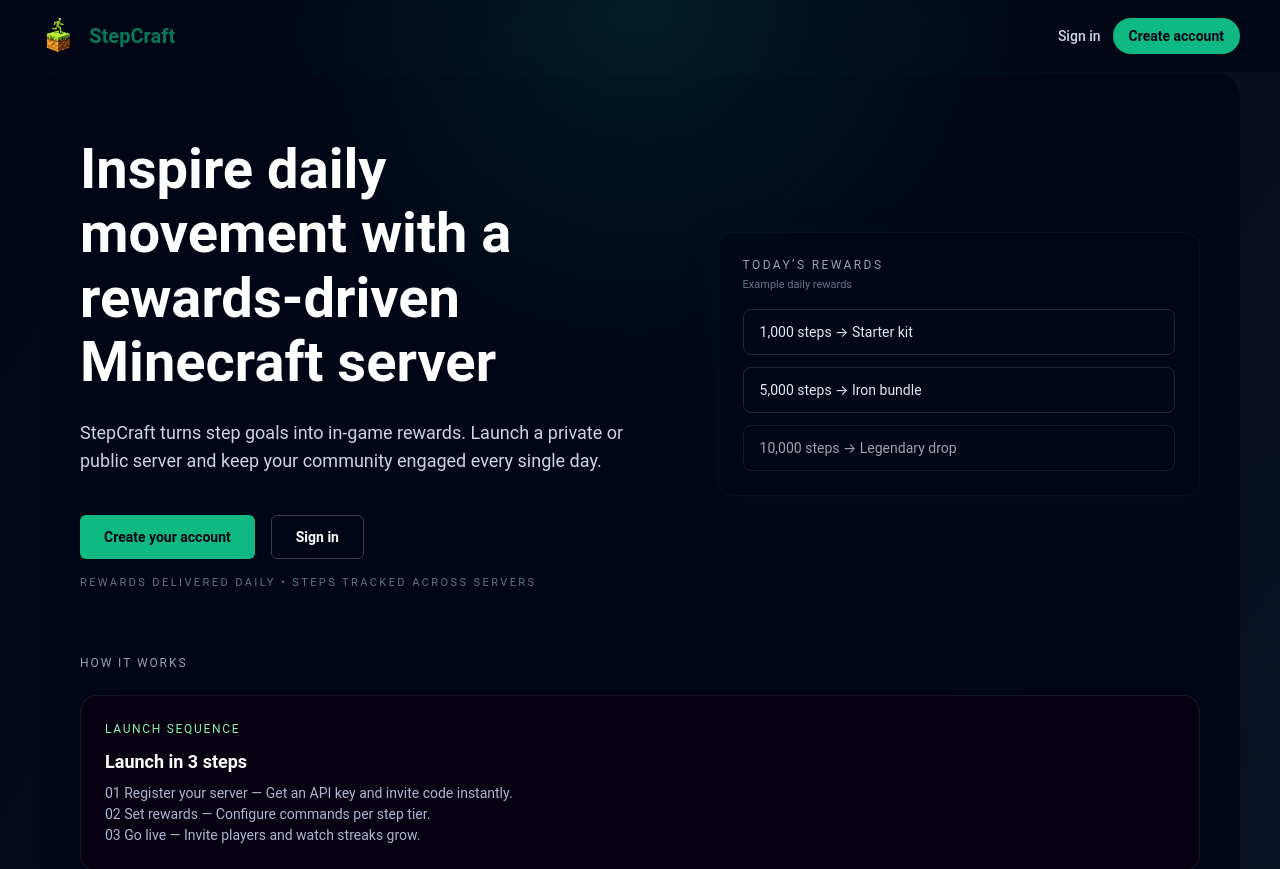
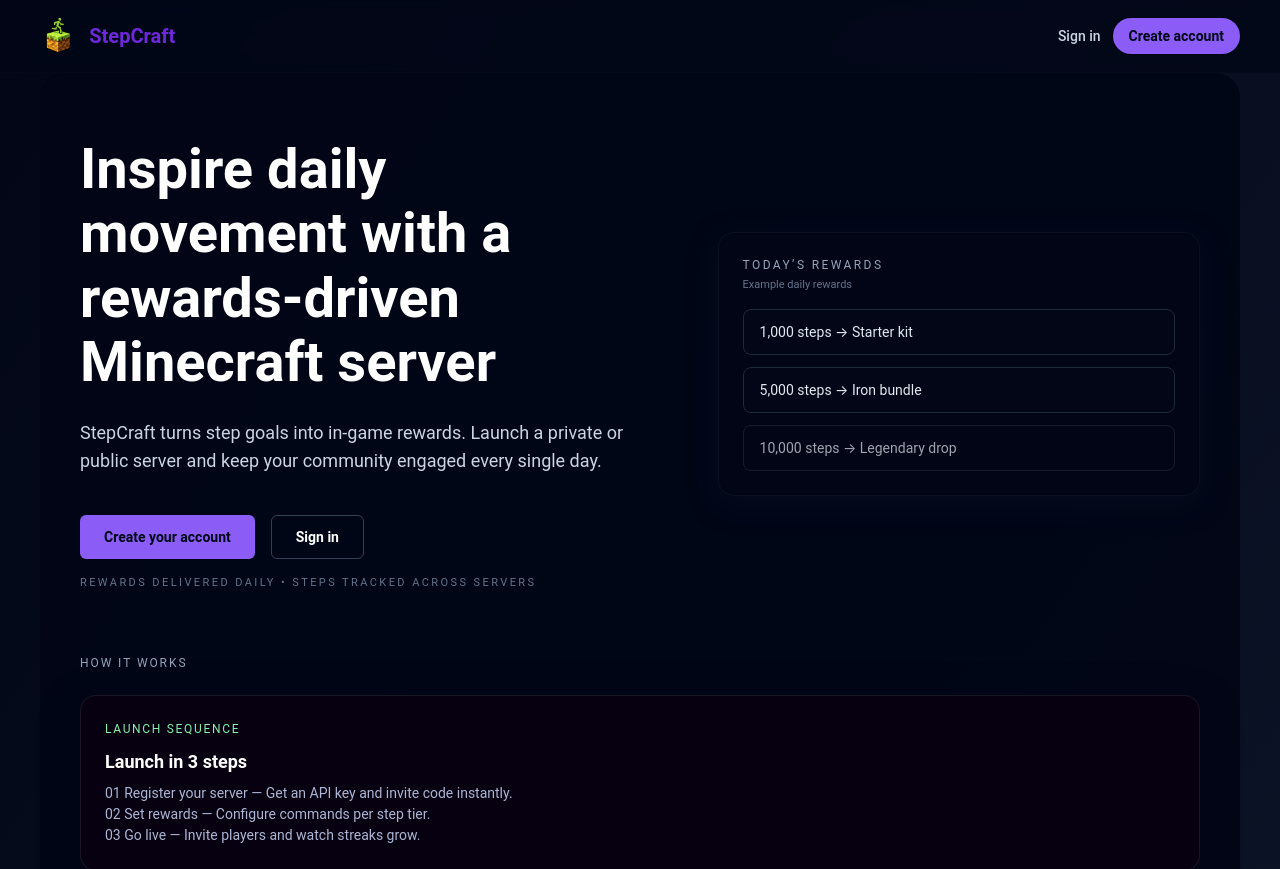
Before and after one commit to JaggerBean/FitCollector, a React (Vite) app in the folder Stepcraft_React/: page / in a window 1280 px wide. Shown: the top 869 px of the page. Built offline with nearby package versions, Linux system fonts and the light colour scheme; no server answers.

Commit message:
color palette myself

```diff
--- a/Stepcraft_React/src/index.css
+++ b/Stepcraft_React/src/index.css
@@ -4,6 +4,22 @@
 
 :root {
   color-scheme: light dark;
+  --brand-50: 239 246 255;
+  --brand-100: 219 234 254;
+  --brand-500: 59 130 246;
+  --brand-600: 37 99 235;
+  --brand-700: 29 78 216;
+  --accent-50: 245 243 255;
+  --accent-100: 237 233 254;
+  --accent-200: 221 214 254;
+  --accent-300: 196 181 253;
+  --accent-400: 167 139 250;
+  --accent-500: 139 92 246;
+  --accent-600: 124 58 237;
+  --accent-700: 109 40 217;
+  --accent-800: 91 33 182;
+  --accent-900: 76 29 149;
+  --accent-950: 46 16 101;
 }
 
 body {
--- a/Stepcraft_React/src/pages/LandingPage.tsx
+++ b/Stepcraft_React/src/pages/LandingPage.tsx
@@ -17,7 +17,7 @@ export default function LandingPage() {
   return (
     <Layout>
       <div className="rounded-3xl bg-slate-950/95 px-6 py-16 md:px-10">
-        <div className="pointer-events-none absolute inset-x-0 top-0 h-96 bg-[radial-gradient(circle_at_top,rgba(16,185,129,0.12),transparent_55%)]" />
+        <div className="pointer-events-none absolute inset-x-0 top-0 h-96 bg-[radial-gradient(circle_at_top,rgba(var(--accent-500),0.12),transparent_55%)]" />
         <div className="space-y-12 md:space-y-16">
           <section className="relative">
             <div className="grid gap-12 lg:grid-cols-[1.1fr_0.9fr] lg:items-center">
@@ -85,7 +85,8 @@ export default function LandingPage() {
           <section className="space-y-6">
           <div className="text-xs uppercase tracking-[0.16em] text-slate-400">How it works</div>
           <MagicBento
-            glowColor="45, 212, 191"
+            glowColor="var(--accent-500)"
+            particleCount={24}
             enableTilt
             cards={[
               {
@@ -105,7 +106,8 @@ export default function LandingPage() {
           <section className="space-y-6">
           <div className="text-xs uppercase tracking-[0.16em] text-slate-400">Features</div>
           <MagicBento
-            glowColor="45, 212, 191"
+            glowColor="var(--accent-500)"
+            particleCount={24}
             enableTilt
             cards={[
               {
@@ -133,7 +135,8 @@ export default function LandingPage() {
           <section className="space-y-6">
           <div className="text-xs uppercase tracking-[0.16em] text-slate-400">Trust & community</div>
           <MagicBento
-            glowColor="45, 212, 191"
+            glowColor="var(--accent-500)"
+            particleCount={24}
             enableTilt
             cards={[
               {
--- a/Stepcraft_React/tailwind.config.js
+++ b/Stepcraft_React/tailwind.config.js
@@ -5,15 +5,37 @@ export default {
     extend: {
       colors: {
         brand: {
-          50: "#eff6ff",
-          100: "#dbeafe",
-          500: "#3b82f6",
-          600: "#2563eb",
-          700: "#1d4ed8",
+          50: "rgb(var(--brand-50) / <alpha-value>)",
+          100: "rgb(var(--brand-100) / <alpha-value>)",
+          500: "rgb(var(--brand-500) / <alpha-value>)",
+          600: "rgb(var(--brand-600) / <alpha-value>)",
+          700: "rgb(var(--brand-700) / <alpha-value>)",
         },
         accent: {
-          500: "#2e7d32",
-          600: "#256629",
+          50: "rgb(var(--accent-50) / <alpha-value>)",
+          100: "rgb(var(--accent-100) / <alpha-value>)",
+          200: "rgb(var(--accent-200) / <alpha-value>)",
+          300: "rgb(var(--accent-300) / <alpha-value>)",
+          400: "rgb(var(--accent-400) / <alpha-value>)",
+          500: "rgb(var(--accent-500) / <alpha-value>)",
+          600: "rgb(var(--accent-600) / <alpha-value>)",
+          700: "rgb(var(--accent-700) / <alpha-value>)",
+          800: "rgb(var(--accent-800) / <alpha-value>)",
+          900: "rgb(var(--accent-900) / <alpha-value>)",
+          950: "rgb(var(--accent-950) / <alpha-value>)",
+        },
+        emerald: {
+          50: "rgb(var(--accent-50) / <alpha-value>)",
+          100: "rgb(var(--accent-100) / <alpha-value>)",
+          200: "rgb(var(--accent-200) / <alpha-value>)",
+          300: "rgb(var(--accent-300) / <alpha-value>)",
+          400: "rgb(var(--accent-400) / <alpha-value>)",
+          500: "rgb(var(--accent-500) / <alpha-value>)",
+          600: "rgb(var(--accent-600) / <alpha-value>)",
+          700: "rgb(var(--accent-700) / <alpha-value>)",
+          800: "rgb(var(--accent-800) / <alpha-value>)",
+          900: "rgb(var(--accent-900) / <alpha-value>)",
+          950: "rgb(var(--accent-950) / <alpha-value>)",
         },
       },
     },
```
